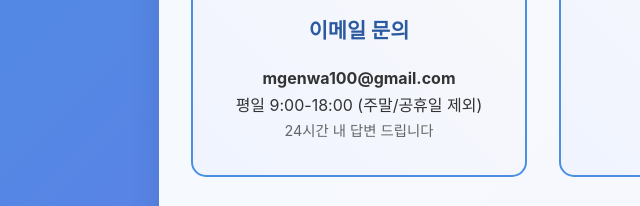
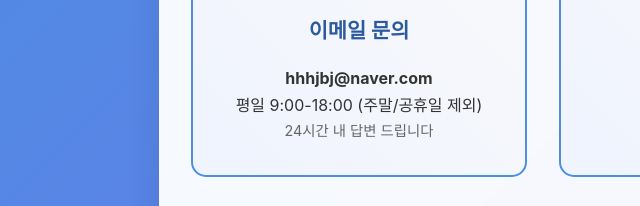
Before and after one commit to BYEONGJUJO/faceleadingpersonal, a website: page contact.html in a window 1280 px wide. Shown: the part 414-620 px from the top of the page, 97-737 px from the left. Drawn offline with Linux system fonts and the light colour scheme.

Commit message:
Update contact.html

```diff
--- a/contact.html
+++ b/contact.html
@@ -177,7 +177,7 @@
                 <div class="contact-card">
                     <div class="icon">📧</div>
                     <h3>이메일 문의</h3>
-                    <p><strong>mgenwa100@gmail.com</strong></p>
+                    <p><strong>hhhjbj@naver.com</strong></p>
                     <p>평일 9:00-18:00 (주말/공휴일 제외)</p>
                     <p style="font-size: 0.9rem; color: #666;">
                         24시간 내 답변 드립니다
```
